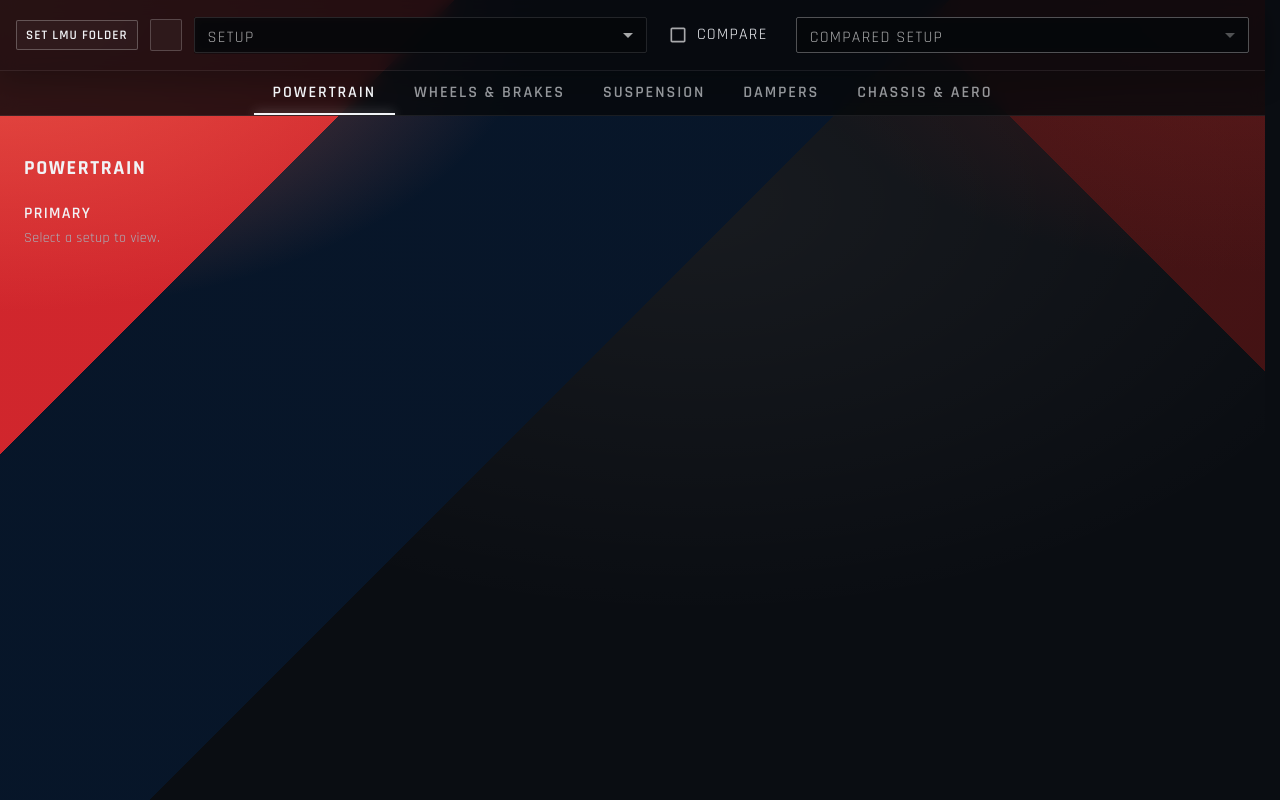
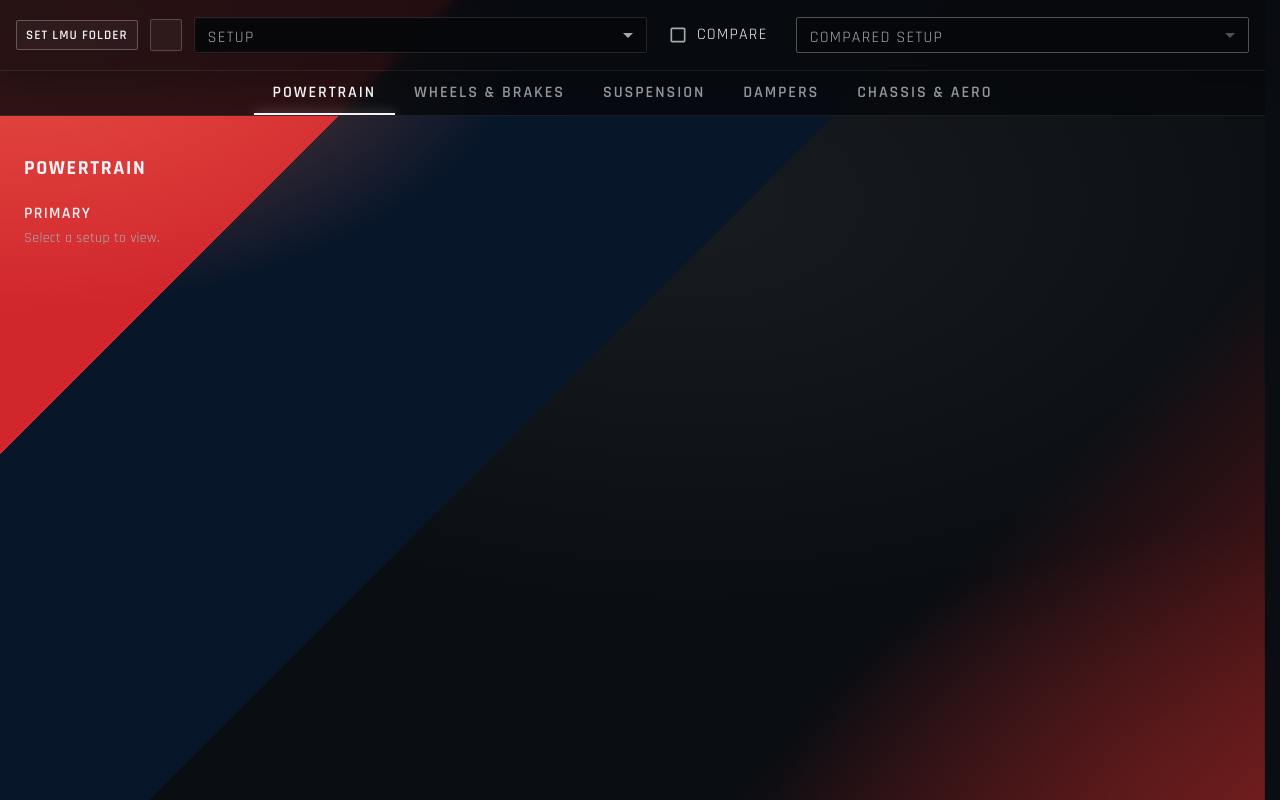
Before and after one commit to porgabi/lmu-setup-viewer, a React (Create React App) app: page / in a window 1280 px wide. Built offline with nearby package versions, Linux system fonts and the light colour scheme; some icons are missing.

Commit message:
Adjusting background gradient

```diff
--- a/src/index.css
+++ b/src/index.css
@@ -32,10 +32,18 @@ body {
   background-image: radial-gradient(900px 520px at 0% 0%, rgba(255, 118, 92, 0.55), transparent 60%),
     linear-gradient(135deg, var(--hud-red) 0%, var(--hud-red) 22%, rgba(0, 0, 0, 0) 22%),
     linear-gradient(135deg, var(--hud-blue) 22%, var(--hud-blue) 46%, rgba(0, 0, 0, 0) 46%),
-    radial-gradient(750px 420px at 100% 0%, rgba(120, 35, 35, 0.45), transparent 65%),
-    linear-gradient(225deg, var(--hud-maroon) 0%, var(--hud-maroon) 18%, rgba(0, 0, 0, 0) 18%),
+    radial-gradient(750px 420px at 100% 100%, rgba(120, 35, 35, 0.45), transparent 65%),
+    linear-gradient(
+      225deg,
+      transparent 10% 64%,
+      rgba(120, 25, 25, 0.85) 64% 72%,
+      transparent 72% 100%
+    ),
     radial-gradient(1200px 700px at 55% 25%, rgba(255, 255, 255, 0.06), transparent 60%);
   background-attachment: fixed;
+  background-repeat: no-repeat;
+  background-size: 100% 100%, 100% 100%, 100% 100%, 100% 100%, 55% 100%, 100% 100%;
+  background-position: 0 0, 0 0, 0 0, 0 0, 100% 100%, 0 0;
   -webkit-font-smoothing: antialiased;
   -moz-osx-font-smoothing: grayscale;
 }
--- a/src/theme/theme.js
+++ b/src/theme/theme.js
@@ -41,8 +41,11 @@ const theme = createTheme({
         body: {
           backgroundColor: 'var(--hud-bg)',
           backgroundImage:
-            'radial-gradient(900px 520px at 0% 0%, rgba(255, 118, 92, 0.55), transparent 60%), linear-gradient(135deg, var(--hud-red) 0%, var(--hud-red) 22%, rgba(0, 0, 0, 0) 22%), linear-gradient(135deg, var(--hud-blue) 22%, var(--hud-blue) 46%, rgba(0, 0, 0, 0) 46%), radial-gradient(750px 420px at 100% 0%, rgba(120, 35, 35, 0.45), transparent 65%), linear-gradient(225deg, var(--hud-maroon) 0%, var(--hud-maroon) 18%, rgba(0, 0, 0, 0) 18%), radial-gradient(1200px 700px at 55% 25%, rgba(255, 255, 255, 0.06), transparent 60%)',
+            'radial-gradient(900px 520px at 0% 0%, rgba(255, 118, 92, 0.55), transparent 60%), linear-gradient(135deg, var(--hud-red) 0%, var(--hud-red) 22%, rgba(0, 0, 0, 0) 22%), linear-gradient(135deg, var(--hud-blue) 22%, var(--hud-blue) 46%, rgba(0, 0, 0, 0) 46%), radial-gradient(750px 420px at 100% 100%, rgba(120, 35, 35, 0.45), transparent 65%), linear-gradient(-225deg, transparent 0% 64%, rgba(120, 25, 25, 0.85) 100% 72%, transparent 72% 100%), radial-gradient(1200px 700px at 55% 25%, rgba(255, 255, 255, 0.06), transparent 60%)',
           backgroundAttachment: 'fixed',
+          backgroundRepeat: 'no-repeat',
+          backgroundSize: '100% 100%, 100% 100%, 100% 100%, 100% 100%, 55% 100%, 100% 100%',
+          backgroundPosition: '0 0, 0 0, 0 0, 0 0, 100% 100%, 0 0',
         },
         '#root': {
           minHeight: '100vh',
```
